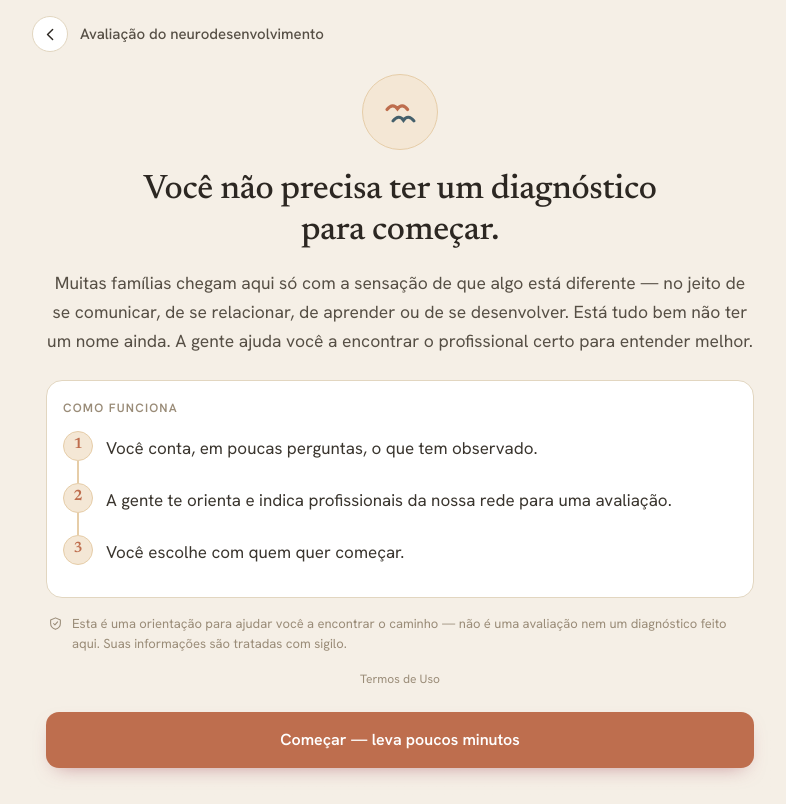
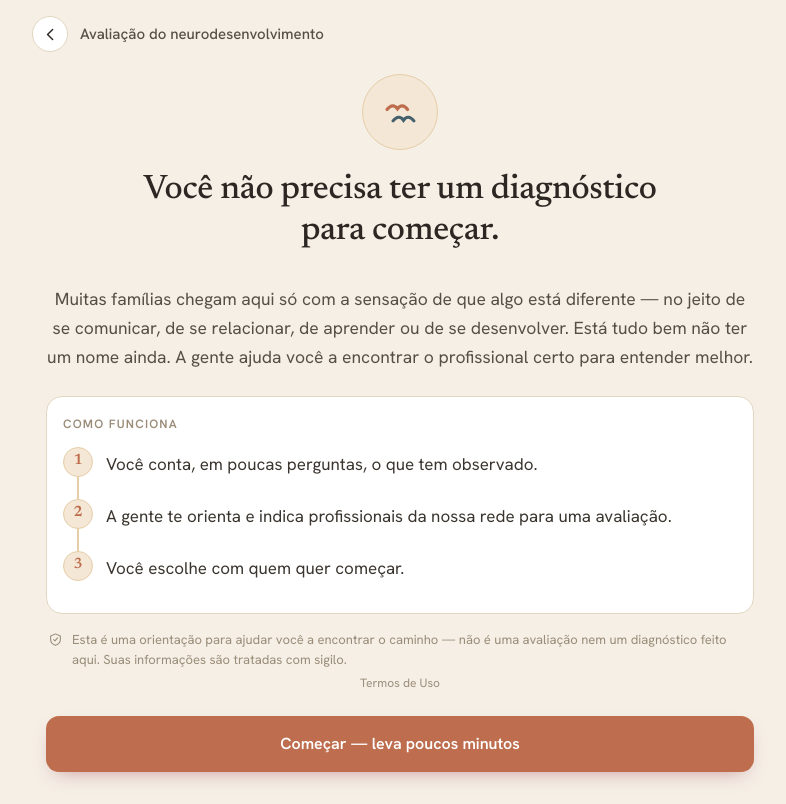
Before and after one commit to kirisaude/kiri-site, a Next.js app: page /avaliacao in a window 1280 px wide. Shown: the whole page, without its empty margins (240-1026 px from the left). Built offline with nearby package versions, Linux system fonts and the light colour scheme.

Commit message:
Mais espaço entre título e corpo na página Avaliação

```diff
--- a/src/app/avaliacao/page.tsx
+++ b/src/app/avaliacao/page.tsx
@@ -21,7 +21,7 @@ export default function AvaliacaoPage() {
             Você não precisa ter um diagnóstico para começar.
           </h1>
 
-          <p className="mt-4 text-[16.5px] md:text-[17.5px] leading-[1.65] text-cinza-texto text-center" style={{ textWrap: "pretty" } as React.CSSProperties}>
+          <p className="mt-8 text-[16.5px] md:text-[17.5px] leading-[1.65] text-cinza-texto text-center" style={{ textWrap: "pretty" } as React.CSSProperties}>
             Muitas famílias chegam aqui só com a sensação de que algo está diferente — no jeito de se comunicar, de se relacionar, de aprender ou de se desenvolver. Está tudo bem não ter um nome ainda. A gente ajuda você a encontrar o profissional certo para entender melhor.
           </p>
 
```
